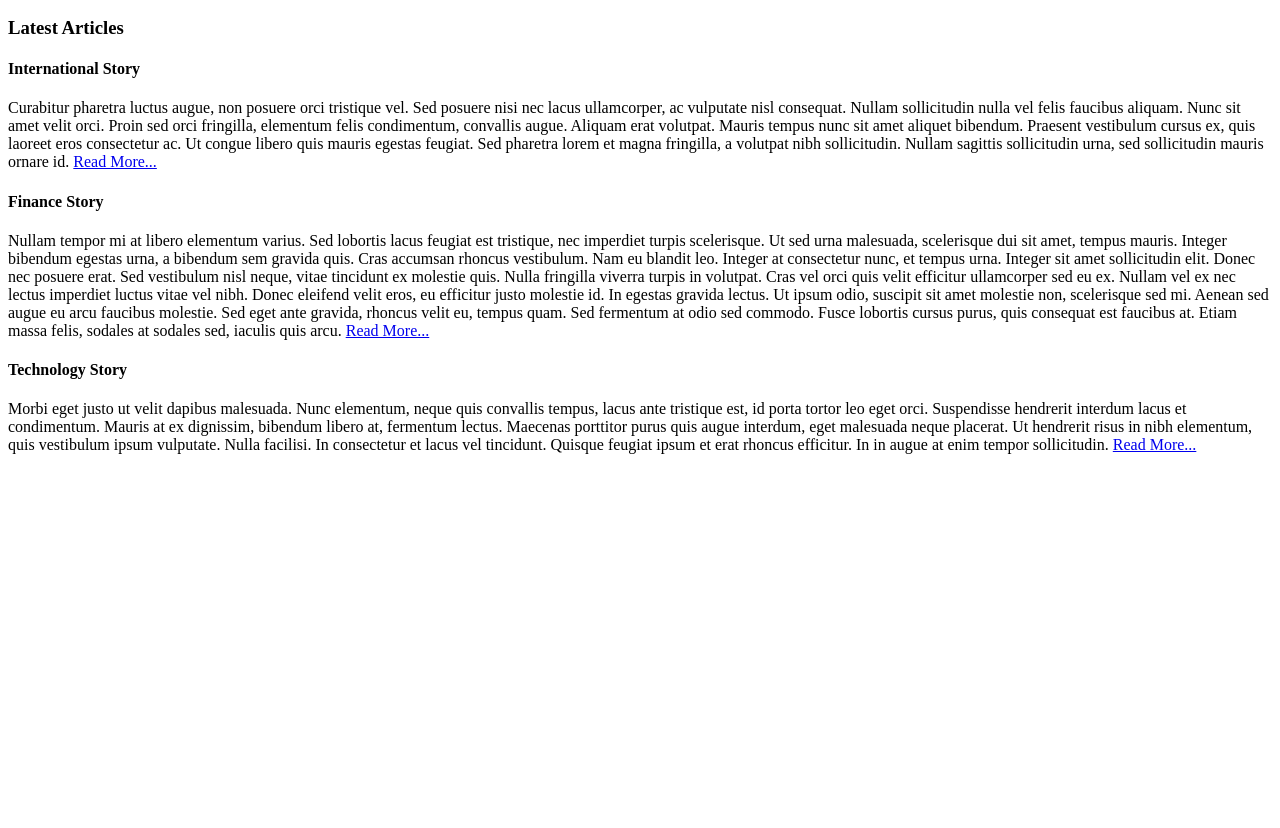
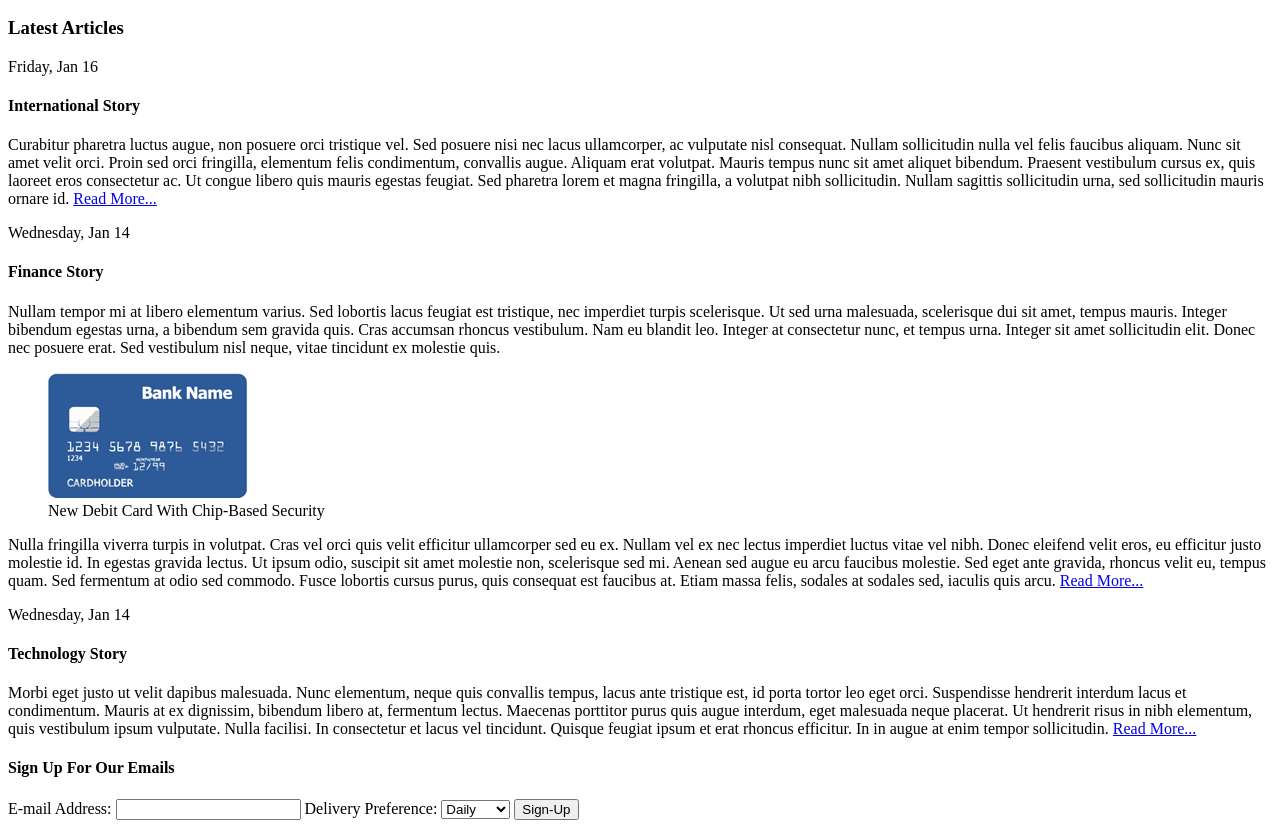
Before and after one commit to gagan0183/html-javascript-edx, a plain HTML site: page project/index.html in a window 1280 px wide. Shown: the part 110-938 px from the top of the page. Before the commit the page ends 800 px from the top, so only its background shows below. Drawn offline with Linux system fonts and the light colour scheme.

Commit message:
Completed module 2

```diff
--- a/project/index.html
+++ b/project/index.html
@@ -11,6 +11,7 @@
         <main>
             <h3>Latest Articles</h3>
             <article>
+                <time datetime="16-01-2016">Friday, Jan 16</time>
                 <h4>
                     International Story
                 </h4>
@@ -20,15 +21,24 @@
                 </p>
             </article>
             <article>
+                <time datetime="14-01-2016">Wednesday, Jan 14</time>
                 <h4>
                     Finance Story
                 </h4>
                 <p>
-                    Nullam tempor mi at libero elementum varius. Sed lobortis lacus feugiat est tristique, nec imperdiet turpis scelerisque. Ut sed urna malesuada, scelerisque dui sit amet, tempus mauris. Integer bibendum egestas urna, a bibendum sem gravida quis. Cras accumsan rhoncus vestibulum. Nam eu blandit leo. Integer at consectetur nunc, et tempus urna. Integer sit amet sollicitudin elit. Donec nec posuere erat. Sed vestibulum nisl neque, vitae tincidunt ex molestie quis. Nulla fringilla viverra turpis in volutpat. Cras vel orci quis velit efficitur ullamcorper sed eu ex. Nullam vel ex nec lectus imperdiet luctus vitae vel nibh. Donec eleifend velit eros, eu efficitur justo molestie id. In egestas gravida lectus. Ut ipsum odio, suscipit sit amet molestie non, scelerisque sed mi. Aenean sed augue eu arcu faucibus molestie. Sed eget ante gravida, rhoncus velit eu, tempus quam. Sed fermentum at odio sed commodo. Fusce lobortis cursus purus, quis consequat est faucibus at. Etiam massa felis, sodales at sodales sed, iaculis quis arcu.
+                    Nullam tempor mi at libero elementum varius. Sed lobortis lacus feugiat est tristique, nec imperdiet turpis scelerisque. Ut sed urna malesuada, scelerisque dui sit amet, tempus mauris. Integer bibendum egestas urna, a bibendum sem gravida quis. Cras accumsan rhoncus vestibulum. Nam eu blandit leo. Integer at consectetur nunc, et tempus urna. Integer sit amet sollicitudin elit. Donec nec posuere erat. Sed vestibulum nisl neque, vitae tincidunt ex molestie quis.
+                </p>
+                <figure>
+                    <img src="../img/chip_debit.png" alt="Debit Card with Chip"/>
+                    <figcaption>New Debit Card With Chip-Based Security</figcaption>
+                </figure>
+                <p>
+                    Nulla fringilla viverra turpis in volutpat. Cras vel orci quis velit efficitur ullamcorper sed eu ex. Nullam vel ex nec lectus imperdiet luctus vitae vel nibh. Donec eleifend velit eros, eu efficitur justo molestie id. In egestas gravida lectus. Ut ipsum odio, suscipit sit amet molestie non, scelerisque sed mi. Aenean sed augue eu arcu faucibus molestie. Sed eget ante gravida, rhoncus velit eu, tempus quam. Sed fermentum at odio sed commodo. Fusce lobortis cursus purus, quis consequat est faucibus at. Etiam massa felis, sodales at sodales sed, iaculis quis arcu.
                     <a href="#" target="_blank">Read More...</a>
                 </p>
             </article>
             <article>
+                <time datetime="14-01-2016">Wednesday, Jan 14</time>
                 <h4>
                     Technology Story
                 </h4>
@@ -38,5 +48,19 @@
                 </p>
             </article>
         </main>
+        <h4>Sign Up For Our Emails</h4>
+        <summary>
+            <form>
+                <label>E-mail Address: </label>
+                <input type="text" required/>
+                <label>Delivery Preference: </label>
+                <select>
+                    <option>Daily</option>
+                    <option>Weekly</option>
+                    <option>Monthly</option>
+                </select>
+                <input type="submit" value="Sign-Up" />
+            </form>
+        </summary>
     </body>
 </html>
```
Also changed, not shown: img/chip_debit.png (added).
